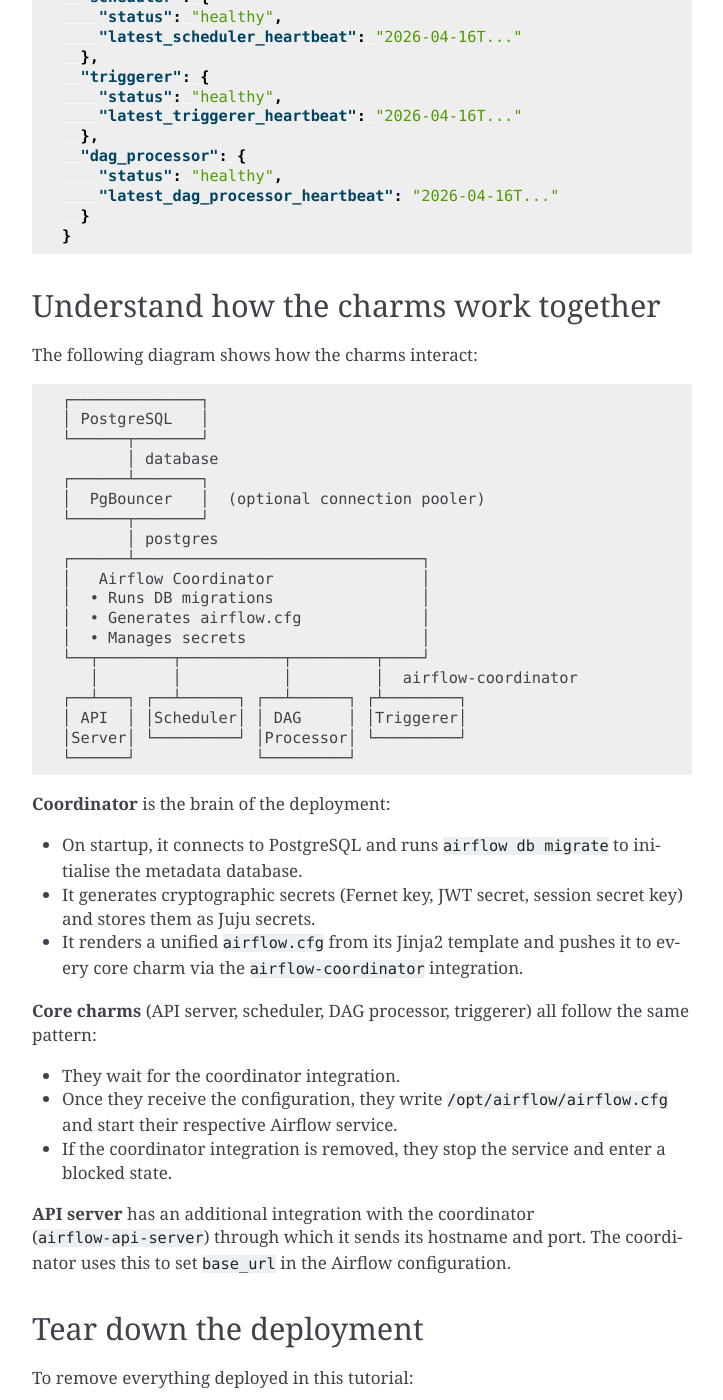
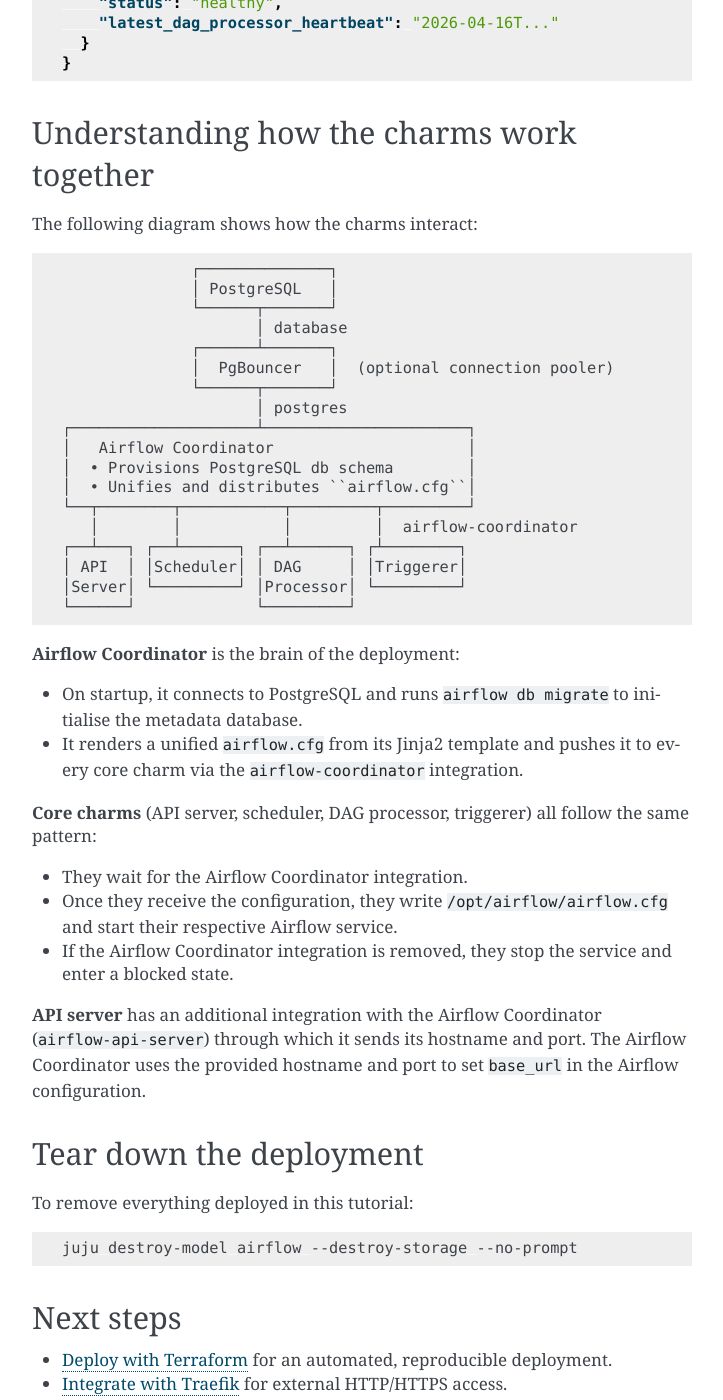
Before and after one commit to canonical/charmed-airflow-documentation, a Sphinx documentation site: the page built from docs/tutorial.rst, in a window 1280 px wide and 1400 px high, scrolled down 7489 px. Shown: the whole window, without its empty margins (388-1111 px from the left). Built offline with Sphinx 7.4.7, drawn with Linux system fonts in a browser that asks for light colours; some of the changed text lies outside the part shown.

Commit message:
Addressed PR feedback

```diff
--- a/docs/.custom_wordlist.txt
+++ b/docs/.custom_wordlist.txt
@@ -49,6 +49,7 @@
 utils
 uv
 VMs
+VM's
 WCAG
 whitespace
 whitespaces
--- a/docs/tutorial.rst
+++ b/docs/tutorial.rst
@@ -57,34 +57,33 @@
 Deploy the charms
 -----------------
 
-The Charmed Airflow solution consists of several charms that work together.
-This section walks you through deploying each one and wiring them up.
+The Charmed Airflow solution consists of several charms that integrate.
+This section walks you through deploying each one and integrating them.
 
 Deploy PostgreSQL and PgBouncer
 ~~~~~~~~~~~~~~~~~~~~~~~~~~~~~~~
 
 Airflow requires a PostgreSQL database to store metadata. Deploy PostgreSQL
-and PgBouncer (connection pooler):
+and PgBouncer (connection pooler for PostgreSQL) first:
 
 .. code-block:: bash
 
    juju deploy postgresql-k8s --channel=14/stable --trust
-   juju deploy pgbouncer-k8s --trust
+   juju deploy pgbouncer-k8s --channel=1/stable --trust
 
 .. note::
 
-   **PgBouncer is optional.** PgBouncer acts as a connection pooler, reducing
+   **PgBouncer is optional.** PgBouncer is a connection pooler, reducing
    the number of direct connections to PostgreSQL. It is recommended for
    production workloads but not required. If you skip PgBouncer, integrate the
-   coordinator directly with PostgreSQL instead of PgBouncer in the
+   Airflow Coordinator charm directly with PostgreSQL instead of PgBouncer in the
    integration step below.
 
 Deploy the Airflow Coordinator
 ~~~~~~~~~~~~~~~~~~~~~~~~~~~~~~
 
-The coordinator is the central configuration hub. It manages database
-migrations, generates and distributes the Airflow configuration, and stores
-cryptographic secrets.
+The Airflow Coordinator is the central configuration hub. It provisions required PostgreSQL database
+schemas and generates and distributes the Airflow configuration.
 
 .. code-block:: bash
 
@@ -127,15 +126,14 @@
 Juju *integrations* (also called *relations*) connect the charms so they can
 exchange configuration, endpoints, and credentials automatically.
 
-If you deployed PgBouncer, connect it to PostgreSQL first:
+If you deployed the PgBouncer charm, integrate it with the PostgreSQL charm first:
 
 .. code-block:: bash
 
    juju integrate pgbouncer-k8s:backend-database postgresql-k8s:database
 
-Connect the coordinator to the database
-~~~~~~~~~~~~~~~~~~~~~~~~~~~~~~~~~~~~~~~~
-
+Integrate the Airflow Coordinator with the database
+~~~~~~~~~~~~~~~~~~~~~~~~~~~~~~~~~~~~~~~~~~~~~~~
 If you deployed PgBouncer (recommended):
 
 .. code-block:: bash
@@ -148,22 +146,22 @@
 
    juju integrate airflow-coordinator-k8s:postgres postgresql-k8s:database
 
-Connect the API server to the coordinator
+Integrate the API server with the Airflow Coordinator charm
 ~~~~~~~~~~~~~~~~~~~~~~~~~~~~~~~~~~~~~~~~~
 
-The API server and coordinator share a bidirectional integration: the API
-server sends its host and port information to the coordinator, and the
-coordinator distributes the unified Airflow configuration back.
+The API server integrates with the Airflow Coordinator to share its host and port
+information. This allows the Airflow Coordinator to include these details in the centralized
+``airflow.cfg``, which it then distributes across the entire cluster.
 
 .. code-block:: bash
 
    juju integrate airflow-coordinator-k8s:airflow-api-server \
      airflow-api-server-k8s:airflow-api-server
 
-Connect all core charms to the coordinator
+Integrate all core charms with the Airflow Coordinator
 ~~~~~~~~~~~~~~~~~~~~~~~~~~~~~~~~~~~~~~~~~~
 
-Every core charm receives its Airflow configuration from the coordinator
+Every core charm receives its Airflow configuration from the Airflow Coordinator
 through the ``airflow-coordinator`` integration:
 
 .. code-block:: bash
@@ -255,41 +253,18 @@
 The Airflow web UI is served by the API server charm on port **8080**. There
 are several ways to reach it depending on your environment.
 
-Option A: Port-forward from your local machine (simplest)
+Option A: Port-forward from your local machine or remote VM
 ~~~~~~~~~~~~~~~~~~~~~~~~~~~~~~~~~~~~~~~~~~~~~~~~~~~~~~~~~
 
-Use ``kubectl`` to forward a local port to the API server pod:
+You can forward traffic from your local machine to the API server pod. By default, this maps the pod's port **8080** to your local port **8080**.
 
-.. code-block:: bash
+* **Local clusters:** Standard port-forwarding allows access via ``http://localhost:8080``.
+* **Remote/VM clusters (e.g., Multipass):** To reach the UI from your host machine, you must bind the command to all network interfaces using the ``--address 0.0.0.0`` flag.
+You can then access the UI using the VM's IP address.
 
-   kubectl port-forward -n airflow \
-     pod/airflow-api-server-k8s-0 8080:8080
+For the exact command syntax and advanced configuration flags, refer to the official `kubectl port-forward documentation <https://kubernetes.io/docs/reference/kubectl/generated/kubectl_port-forward/>`_.
 
-Then open your browser at ``http://localhost:8080``.
-
-Option B: Port-forward with MicroK8s on Multipass
-~~~~~~~~~~~~~~~~~~~~~~~~~~~~~~~~~~~~~~~~~~~~~~~~~~
-
-If MicroK8s is running inside a `Multipass <https://multipass.run/>`_ VM, you
-need to forward the port from inside the VM to your host.
-
-#. Find the Multipass VM IP:
-
-   .. code-block:: bash
-
-      multipass list
-
-#. Inside the VM, run the port-forward:
-
-   .. code-block:: bash
-
-      kubectl port-forward -n airflow \
-        pod/airflow-api-server-k8s-0 8080:8080 --address 0.0.0.0
-
-#. On your host machine, open ``http://<multipass-vm-ip>:8080`` in your
-   browser.
-
-Option C: Use the Kubernetes service directly
+Option B: Use the Kubernetes service directly
 ~~~~~~~~~~~~~~~~~~~~~~~~~~~~~~~~~~~~~~~~~~~~~~
 
 If your machine can reach the Kubernetes cluster network directly (for example,
@@ -356,54 +331,52 @@
 
 .. _understand-architecture:
 
-Understand how the charms work together
----------------------------------------
+Understanding how the charms work together
+------------------------------------------
 
 The following diagram shows how the charms interact:
 
 .. code-block:: text
 
-   ┌──────────────┐
-   │ PostgreSQL   │
-   └──────┬───────┘
-          │ database
-   ┌──────┴───────┐
-   │  PgBouncer   │  (optional connection pooler)
-   └──────┬───────┘
-          │ postgres
-   ┌──────┴───────────────────────────────┐
-   │   Airflow Coordinator                │
-   │  • Runs DB migrations                │
-   │  • Generates airflow.cfg             │
-   │  • Manages secrets                   │
-   └──┬────────┬───────────┬─────────┬────┘
+                 ┌──────────────┐
+                 │ PostgreSQL   │
+                 └──────┬───────┘
+                        │ database
+                 ┌──────┴───────┐
+                 │  PgBouncer   │  (optional connection pooler)
+                 └──────┬───────┘
+                        │ postgres
+   ┌────────────────────┴──────────────────────┐
+   │   Airflow Coordinator                     │
+   │  • Provisions PostgreSQL db schema        │
+   │  • Unifies and distributes ``airflow.cfg``│
+   └──┬────────┬───────────┬─────────┬─────────┘
       │        │           │         │  airflow-coordinator
    ┌──┴───┐ ┌──┴──────┐ ┌──┴──────┐ ┌┴────────┐
    │ API  │ │Scheduler│ │ DAG     │ │Triggerer│
    │Server│ └─────────┘ │Processor│ └─────────┘
    └──────┘             └─────────┘
 
-**Coordinator** is the brain of the deployment:
+**Airflow Coordinator** is the brain of the deployment:
 
 * On startup, it connects to PostgreSQL and runs ``airflow db migrate`` to
   initialise the metadata database.
-* It generates cryptographic secrets (Fernet key, JWT secret, session secret
-  key) and stores them as Juju secrets.
 * It renders a unified ``airflow.cfg`` from its Jinja2 template and pushes it
   to every core charm via the ``airflow-coordinator`` integration.
 
 **Core charms** (API server, scheduler, DAG processor, triggerer) all follow
 the same pattern:
 
-* They wait for the coordinator integration.
+* They wait for the Airflow Coordinator integration.
 * Once they receive the configuration, they write ``/opt/airflow/airflow.cfg``
   and start their respective Airflow service.
-* If the coordinator integration is removed, they stop the service and enter
+* If the Airflow Coordinator integration is removed, they stop the service and enter
   a blocked state.
 
-**API server** has an additional integration with the coordinator
+**API server** has an additional integration with the Airflow Coordinator
 (``airflow-api-server``) through which it sends its hostname and port. The
-coordinator uses this to set ``base_url`` in the Airflow configuration.
+Airflow Coordinator uses the provided hostname and port to set ``base_url``
+in the Airflow configuration.
 
 .. _tear-down:
 
```
Also changed, not shown: other parts of docs/tutorial.rst (+8 -8 lines).
